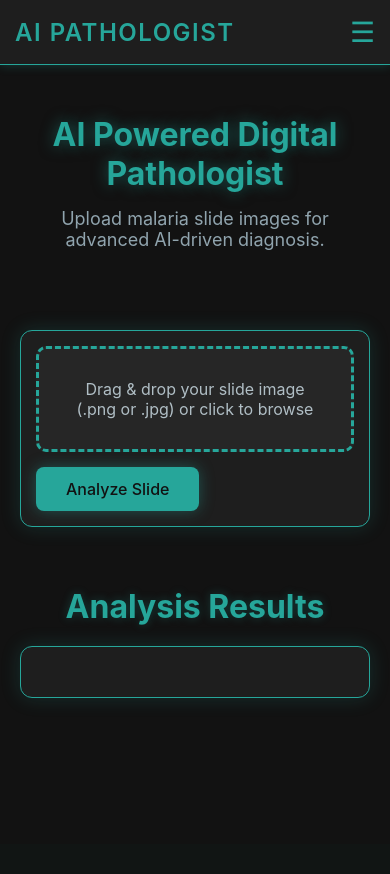
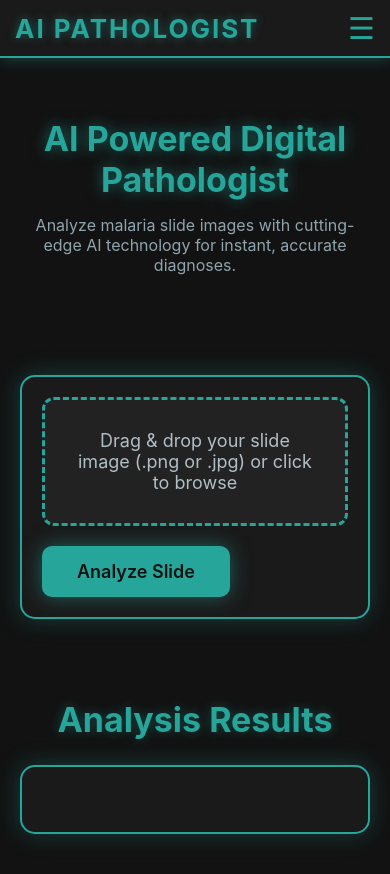
Before and after one commit to KelsierReal/AI-pathaologist, a Flask app: page / in a window 390 px wide. Before the commit the page ends 698 px from the top, so only its background shows below. Run offline with Flask 3, Linux system fonts and the light colour scheme.

Commit message:
Update index.html

```diff
--- a/templates/index.html
+++ b/templates/index.html
@@ -23,9 +23,9 @@
         }
 
         .navbar {
-            background: #1e1e1e;
+            background: #1a1a1a;
             width: 100%;
-            max-width: 900px;
+            max-width: 1000px;
             padding: 15px 20px;
             display: flex;
             justify-content: space-between;
@@ -33,28 +33,30 @@
             position: sticky;
             top: 0;
             z-index: 1000;
-            border-bottom: 1px solid #26a69a;
-            box-shadow: 0 0 10px rgba(38, 166, 154, 0.3);
+            border-bottom: 2px solid #26a69a;
+            box-shadow: 0 0 15px rgba(38, 166, 154, 0.4);
         }
 
         .navbar .logo {
-            font-size: 24px;
-            font-weight: 600;
+            font-size: 26px;
+            font-weight: 700;
             color: #26a69a;
-            letter-spacing: 1.5px;
+            letter-spacing: 2px;
             text-transform: uppercase;
+            text-shadow: 0 0 10px rgba(38, 166, 154, 0.5);
         }
 
         .nav-links {
             list-style: none;
             display: flex;
-            gap: 25px;
+            gap: 30px;
         }
 
         .nav-links li a {
             color: #b0bec5;
             text-decoration: none;
             font-size: 16px;
+            font-weight: 500;
             position: relative;
             transition: color 0.3s ease;
         }
@@ -82,46 +84,51 @@
         .hamburger {
             display: none;
             color: #26a69a;
-            font-size: 28px;
+            font-size: 30px;
             cursor: pointer;
         }
 
         .hero-section {
             text-align: center;
-            padding: 50px 20px;
-            max-width: 900px;
+            padding: 60px 20px;
+            max-width: 1000px;
             width: 100%;
-            animation: pulseFade 1s ease forwards;
+            animation: neonFade 1.2s ease forwards;
         }
 
         .hero-section h1 {
-            font-size: 40px;
+            font-size: 42px;
             color: #26a69a;
             margin-bottom: 15px;
-            text-shadow: 0 0 15px rgba(38, 166, 154, 0.5);
+            text-shadow: 0 0 15px rgba(38, 166, 154, 0.6);
         }
 
         .hero-section p {
-            font-size: 18px;
+            font-size: 20px;
             color: #90a4ae;
-            max-width: 600px;
+            max-width: 700px;
             margin: 0 auto;
         }
 
         .upload-section {
-            padding: 30px 20px;
-            max-width: 900px;
+            padding: 40px 20px;
+            max-width: 1000px;
             width: 100%;
-            animation: pulseFade 1s ease 0.3s forwards;
+            animation: neonFade 1.2s ease 0.4s forwards;
             opacity: 0;
         }
 
         .upload-container {
-            background: #1e1e1e;
-            padding: 25px;
-            border-radius: 12px;
-            box-shadow: 0 0 20px rgba(38, 166, 154, 0.2);
-            border: 1px solid #26a69a;
+            background: #1a1a1a;
+            padding: 30px;
+            border-radius: 15px;
+            box-shadow: 0 0 25px rgba(38, 166, 154, 0.3);
+            border: 2px solid #26a69a;
+            transition: transform 0.3s ease;
+        }
+
+        .upload-container:hover {
+            transform: translateY(-5px);
         }
 
         #image-upload {
@@ -130,9 +137,9 @@
 
         .drop-zone {
             border: 3px dashed #26a69a;
-            padding: 30px;
-            border-radius: 10px;
-            background: #262626;
+            padding: 40px;
+            border-radius: 12px;
+            background: #222222;
             text-align: center;
             transition: all 0.3s ease;
             cursor: pointer;
@@ -142,13 +149,13 @@
             background: #26a69a;
             color: #121212;
             border-color: #00e5ff;
-            box-shadow: 0 0 25px rgba(0, 229, 255, 0.5);
-            transform: scale(1.02);
-            animation: pulse 1.5s infinite;
+            box-shadow: 0 0 30px rgba(0, 229, 255, 0.6);
+            transform: scale(1.03);
+            animation: neonPulse 1.5s infinite;
         }
 
         .drop-zone p {
-            font-size: 16px;
+            font-size: 18px;
             color: #b0bec5;
             transition: color 0.3s ease;
         }
@@ -161,85 +168,85 @@
             background: #26a69a;
             color: #121212;
             border: none;
-            padding: 12px 30px;
-            font-size: 16px;
-            font-weight: 500;
-            border-radius: 8px;
+            padding: 15px 35px;
+            font-size: 18px;
+            font-weight: 600;
+            border-radius: 10px;
             cursor: pointer;
-            margin-top: 15px;
+            margin-top: 20px;
             transition: all 0.3s ease;
-            box-shadow: 0 0 15px rgba(38, 166, 154, 0.4);
+            box-shadow: 0 0 20px rgba(38, 166, 154, 0.5);
         }
 
         #submit-btn:hover {
             background: #00e5ff;
-            transform: scale(1.08);
-            box-shadow: 0 0 25px rgba(0, 229, 255, 0.7);
+            transform: scale(1.1);
+            box-shadow: 0 0 30px rgba(0, 229, 255, 0.8);
         }
 
         .results-section {
-            padding: 30px 20px;
-            max-width: 900px;
+            padding: 40px 20px;
+            max-width: 1000px;
             width: 100%;
-            animation: pulseFade 1s ease 0.6s forwards;
+            animation: neonFade 1.2s ease 0.6s forwards;
             opacity: 0;
         }
 
         .results-section h2 {
-            font-size: 32px;
+            font-size: 34px;
             color: #26a69a;
             text-align: center;
-            margin-bottom: 20px;
-            text-shadow: 0 0 10px rgba(38, 166, 154, 0.3);
+            margin-bottom: 25px;
+            text-shadow: 0 0 12px rgba(38, 166, 154, 0.4);
         }
 
         .results-container {
             display: grid;
             grid-template-columns: 1fr 1fr;
-            gap: 20px;
-            background: #1e1e1e;
-            padding: 25px;
-            border-radius: 12px;
-            box-shadow: 0 0 20px rgba(38, 166, 154, 0.2);
-            border: 1px solid #26a69a;
+            gap: 25px;
+            background: #1a1a1a;
+            padding: 30px;
+            border-radius: 15px;
+            box-shadow: 0 0 25px rgba(38, 166, 154, 0.3);
+            border: 2px solid #26a69a;
         }
 
-        .result-text {
-            font-size: 14px;
-            color: #e0e0e0;
-            text-align: left;
-            animation: slideInLeft 0.5s ease forwards;
+        .result-section {
+            margin-bottom: 15px;
         }
 
-        .result-text h3 {
+        .result-section h3 {
             color: #26a69a;
-            font-size: 18px;
-            margin: 15px 0 5px;
+            font-size: 20px;
             font-weight: 600;
+            margin: 10px 0;
+            text-shadow: 0 0 8px rgba(38, 166, 154, 0.3);
         }
 
-        .result-text pre {
+        .result-section pre {
             white-space: pre-wrap;
-            background: #262626;
-            padding: 15px;
-            border-radius: 8px;
-            border-left: 4px solid #00e5ff;
-            font-size: 14px;
-            line-height: 1.5;
+            background: #222222;
+            padding: 20px;
+            border-radius: 10px;
+            border-left: 5px solid #00e5ff;
+            font-size: 15px;
+            line-height: 1.6;
+            color: #e0e0e0;
         }
 
         .image-preview {
             display: flex;
             justify-content: center;
-            animation: slideInRight 0.5s ease forwards;
+            align-items: center;
+            animation: slideInRight 0.6s ease forwards;
         }
 
         .image-preview img {
             max-width: 100%;
-            max-height: 400px;
-            border-radius: 10px;
-            box-shadow: 0 0 20px rgba(38, 166, 154, 0.3);
-            border: 2px solid #26a69a;
+            max-height: 450px;
+            border-radius: 12px;
+            border: 3px solid #26a69a;
+            box-shadow: 0 0 25px rgba(38, 166, 154, 0.4);
             transition: transform 0.3s ease;
         }
 
@@ -297,20 +309,20 @@
             100% { transform: rotate(360deg); }
         }
 
-        @keyframes glow {
-            0%, 100% { box-shadow: 0 0 10px rgba(0, 229, 255, 0.3); }
-            50% { box-shadow: 0 0 20px rgba(0, 229, 255, 0.7); }
+        @keyframes neonGlow {
+            0%, 100% { box-shadow: 0 0 15px rgba(0, 229, 255, 0.4); }
+            50% { box-shadow: 0 0 30px rgba(0, 229, 255, 0.8); }
         }
 
         @keyframes orbit {
             0% { transform: translateX(-50%) translateY(0); }
-            50% { transform: translateX(-50%) translateY(-10px); }
+            50% { transform: translateX(-50%) translateY(-12px); }
             100% { transform: translateX(-50%) translateY(0); }
         }
 
         @media (max-width: 768px) {
             .navbar {
-                padding: 15px;
+                padding: 10px 15px;
             }
 
             .nav-links {
@@ -334,19 +346,28 @@
             }
 
             .hero-section h1 {
-                font-size: 32px;
+                font-size: 34px;
+            }
+
+            .hero-section p {
+                font-size: 16px;
             }
 
             .results-container {
                 grid-template-columns: 1fr;
+                padding: 20px;
             }
 
             .image-preview img {
-                max-height: 300px;
+                max-height: 350px;
             }
 
             .upload-container, .results-container {
-                padding: 15px;
+                padding: 20px;
+            }
+
+            .drop-zone {
+                padding: 30px;
             }
         }
     </style>
@@ -357,7 +378,7 @@
         <div class="logo">AI Pathologist</div>
         <ul class="nav-links">
             <li><a href="#home">Home</a></li>
-            <li><a href="#upload">Upload Slide</a></li>
+            <li><a href="#upload">Upload</a></li>
             <li><a href="#results">Results</a></li>
         </ul>
         <div class="hamburger">☰</div>
@@ -366,7 +387,7 @@
     <!-- Hero Section -->
     <section id="home" class="hero-section">
         <h1>AI Powered Digital Pathologist</h1>
-        <p>Upload malaria slide images for advanced AI-driven diagnosis.</p>
+        <p>Analyze malaria slide images with cutting-edge AI technology for instant, accurate diagnoses.</p>
     </section>
 
     <!-- Upload Section -->
@@ -451,11 +472,14 @@
                 method: 'POST',
                 body: formData
             })
-            .then(response => response.json())
+            .then(response => {
+                if (!response.ok) throw new Error('Network response was not ok');
+                return response.json();
+            })
             .then(data => {
                 loadingSpinner.style.display = 'none';
                 if (data.error) {
-                    resultText.innerHTML = `<pre>${data.error}</pre>`;
+                    resultText.innerHTML = `<div class="result-section"><pre>${data.error}</pre></div>`;
                 } else {
                     resultText.innerHTML = data.result;
                     imagePreview.innerHTML = `<img src="data:${data.mime_type};base64,${data.image_data}" alt="Uploaded Slide">`;
@@ -463,7 +487,7 @@
             })
             .catch(error => {
                 loadingSpinner.style.display = 'none';
-                resultText.innerHTML = `<pre>Error: ${error.message}</pre>`;
+                resultText.innerHTML = `<div class="result-section"><pre>Error: ${error.message}</pre></div>`;
             });
         });
     </script>
```
Also changed, not shown: other parts of templates/index.html (+34 -29 lines).
